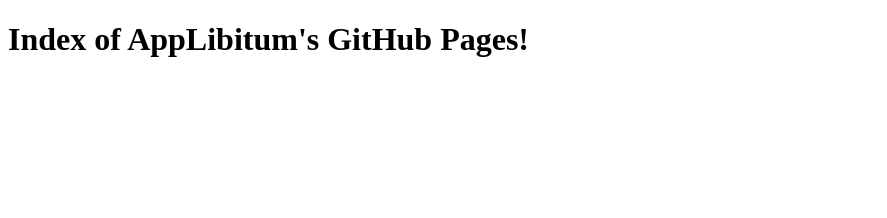
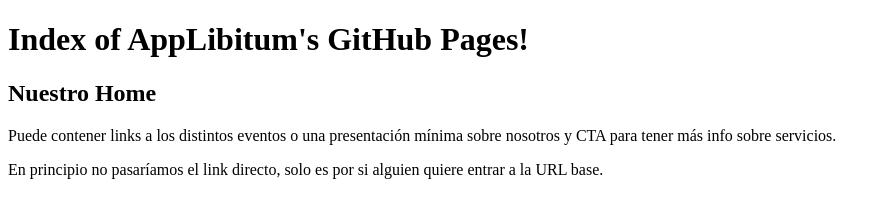
Before and after one commit to app-libitum/app-libitum.github.io, a plain HTML site: page index.html in a window 1280 px wide. Shown: the whole page, without its empty margins (0-887 px from the left). Drawn offline with Linux system fonts and the light colour scheme.

Commit message:
Update index.html

```diff
--- a/index.html
+++ b/index.html
@@ -8,5 +8,8 @@
 </head>
 <body>
     <h1>Index of AppLibitum's GitHub Pages!</h1>
+    <h2>Nuestro Home</h2>
+    <p>Puede contener links a los distintos eventos o una presentación mínima sobre nosotros y CTA para tener más info sobre servicios.</p>
+    <p>En principio no pasaríamos el link directo, solo es por si alguien quiere entrar a la URL base.</p>
 </body>
 </html>
```
